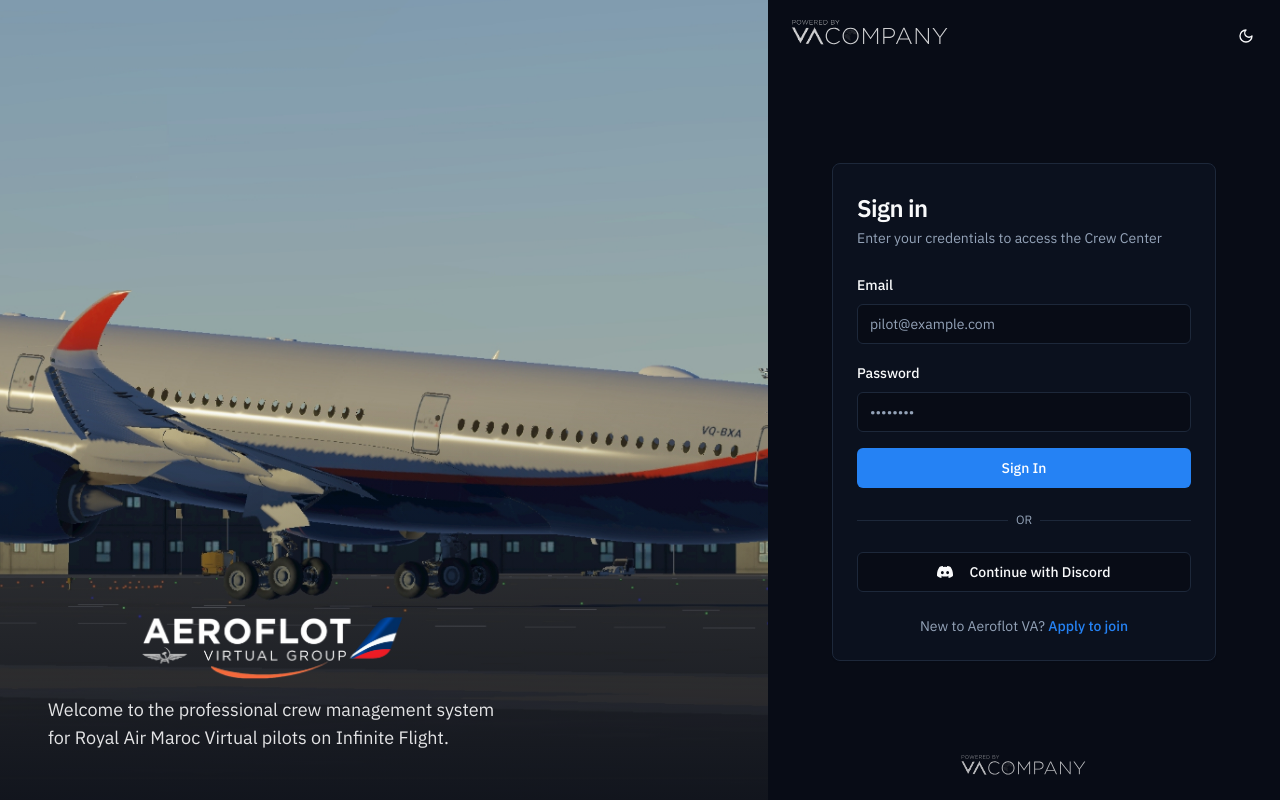
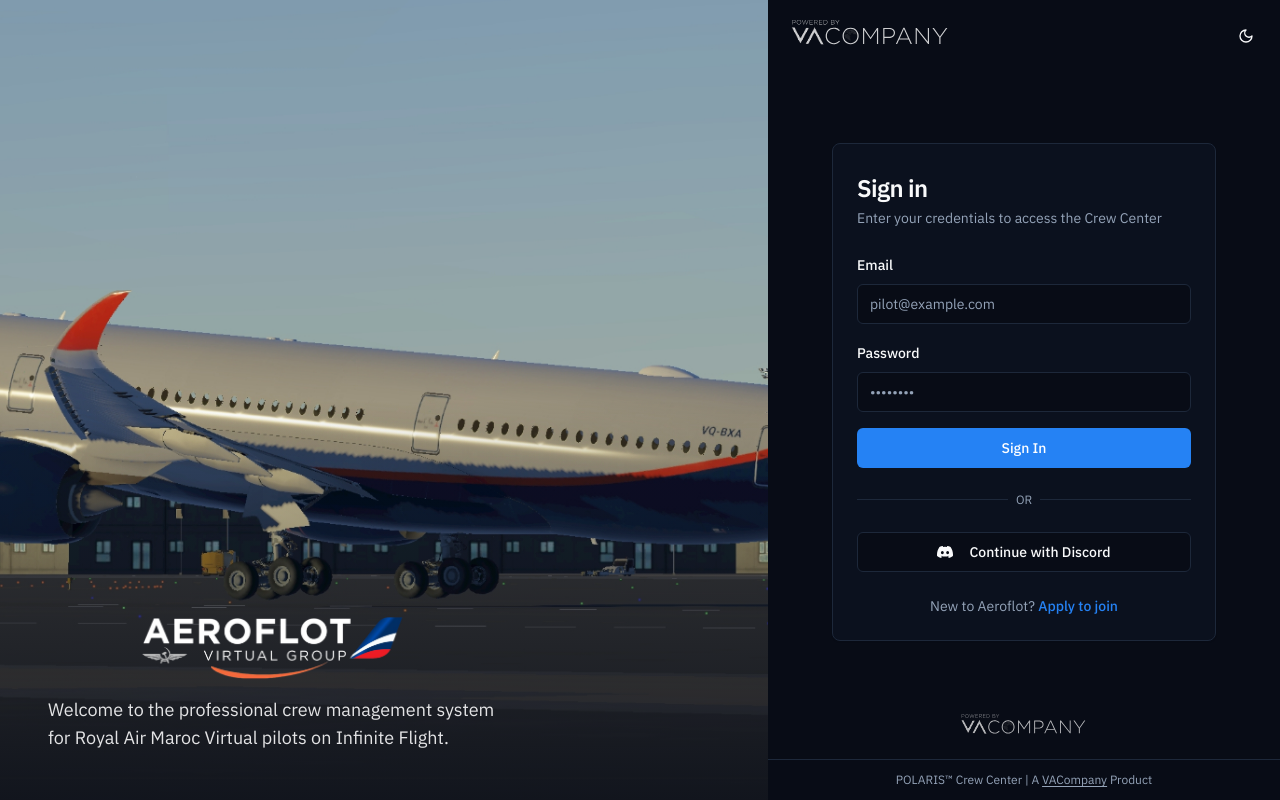
Before and after one commit to arnavatsim74-alt/remix-of-polaris-vacompany-6cbe1cfe, a React (Vite) app: page /auth in a window 1280 px wide. Built offline with nearby package versions, Linux system fonts and the light colour scheme; no server answers; the database is empty; the HTML template or start-up script is replaced by a standard one.

Commit message:
Add theme-aware VA logo links and global Polaris footer

```diff
--- /dev/null
+++ b/src/components/PolarisFooter.tsx
@@ -0,0 +1,13 @@
+import { VACOMPANY_URL } from "@/lib/branding";
+
+export function PolarisFooter() {
+  return (
+    <footer className="border-t py-3 text-center text-xs text-muted-foreground">
+      <span>POLARIS™ Crew Center | A </span>
+      <a href={VACOMPANY_URL} target="_blank" rel="noopener noreferrer" className="underline underline-offset-2">
+        VACompany
+      </a>
+      <span> Product</span>
+    </footer>
+  );
+}
--- a/src/components/layouts/AppLayout.tsx
+++ b/src/components/layouts/AppLayout.tsx
@@ -5,6 +5,8 @@ import { ThemeToggle } from "@/components/ThemeToggle";
 import { UserMenu } from "@/components/UserMenu";
 import { NotificationBell } from "@/components/NotificationBell";
 import vacompanyLogo from "@/assets/vacompany-logo.svg";
+import { VACOMPANY_URL } from "@/lib/branding";
+import { PolarisFooter } from "@/components/PolarisFooter";
 import { useQuery } from "@tanstack/react-query";
 import { supabase } from "@/integrations/supabase/client";
 
@@ -19,6 +21,7 @@ export function AppLayout() {
   });
 
   const headerLogo = vaLogoUrl || vacompanyLogo;
+  const isDefaultLogo = !vaLogoUrl;
 
   return (
     <SidebarProvider>
@@ -30,7 +33,13 @@ export function AppLayout() {
             <div className="flex h-full items-center gap-4 px-4">
               <SidebarTrigger className="-ml-1" />
               <div className="flex-1" />
-              <img src={headerLogo} alt="VA Logo" className="h-8 w-auto object-contain opacity-80" />
+              <a href={VACOMPANY_URL} target="_blank" rel="noopener noreferrer" aria-label="Visit VACompany">
+                <img
+                  src={headerLogo}
+                  alt="VA Logo"
+                  className={`h-8 w-auto object-contain opacity-80 ${isDefaultLogo ? "invert dark:invert-0" : ""}`}
+                />
+              </a>
               <NotificationBell />
               <ThemeToggle />
               <UserMenu />
@@ -43,6 +52,7 @@ export function AppLayout() {
               <Outlet />
             </div>
           </main>
+          <PolarisFooter />
         </div>
       </div>
     </SidebarProvider>
--- /dev/null
+++ b/src/lib/branding.ts
@@ -0,0 +1 @@
+export const VACOMPANY_URL = "https://community.infiniteflight.com/t/vacompany-powering-the-future-of-virtual-aviation/1151314";
--- a/src/pages/Apply.tsx
+++ b/src/pages/Apply.tsx
@@ -12,6 +12,7 @@ import { toast } from "sonner";
 import { z } from "zod";
 import { DiscordIcon } from "@/components/icons/DiscordIcon";
 import aeroflotLogo from "@/assets/aeroflot-logo.png";
+import { PolarisFooter } from "@/components/PolarisFooter";
 
 const applicationSchema = z.object({
   fullName: z.string().min(2, "Full name must be at least 2 characters"),
@@ -365,6 +366,7 @@ export default function ApplyPage() {
           </CardContent>
         </Card>
       </div>
+      <PolarisFooter />
     </div>
   );
 }
--- a/src/pages/Auth.tsx
+++ b/src/pages/Auth.tsx
@@ -15,6 +15,8 @@ import { DiscordIcon } from "@/components/icons/DiscordIcon";
 import aeroflotLogo from "@/assets/aeroflot-logo.png";
 import aeroflotBanner from "@/assets/aeroflot-banner.jpg";
 import vacompanyLogo from "@/assets/vacompany-logo.svg";
+import { VACOMPANY_URL } from "@/lib/branding";
+import { PolarisFooter } from "@/components/PolarisFooter";
 
 const loginSchema = z.object({
   email: z.string().email("Please enter a valid email address"),
@@ -147,7 +149,9 @@ export default function AuthPage() {
       {/* Right side - Login form (narrower) */}
       <div className="flex-1 flex flex-col lg:w-2/5">
         <div className="flex items-center justify-between p-4">
-          <img src={vacompanyLogo} alt="VACompany" className="h-10 w-auto object-contain opacity-80" />
+          <a href={VACOMPANY_URL} target="_blank" rel="noopener noreferrer" aria-label="Visit VACompany">
+            <img src={vacompanyLogo} alt="VACompany" className="h-10 w-auto object-contain opacity-80 invert dark:invert-0" />
+          </a>
           <ThemeToggle />
         </div>
 
@@ -209,7 +213,7 @@ export default function AuthPage() {
               </form>
 
               <div className="mt-6 text-center text-sm">
-                <span className="text-muted-foreground">New to Aeroflot VA? </span>
+                <span className="text-muted-foreground">New to Aeroflot? </span>
                 <Link to="/apply" className="text-primary hover:underline font-medium">
                   Apply to join
                 </Link>
@@ -220,8 +224,11 @@ export default function AuthPage() {
 
         {/* VACompany branding */}
         <div className="flex items-center justify-center pb-4 opacity-70">
-          <img src={vacompanyLogo} alt="VACompany" className="h-8 w-auto object-contain" />
+          <a href={VACOMPANY_URL} target="_blank" rel="noopener noreferrer" aria-label="Visit VACompany">
+            <img src={vacompanyLogo} alt="VACompany" className="h-8 w-auto object-contain invert dark:invert-0" />
+          </a>
         </div>
+        <PolarisFooter />
       </div>
     </div>
   );
```
